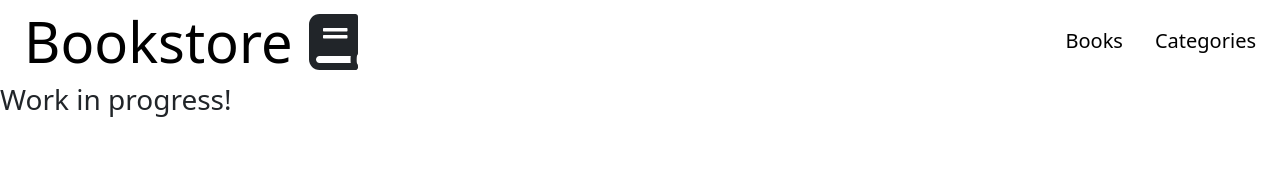
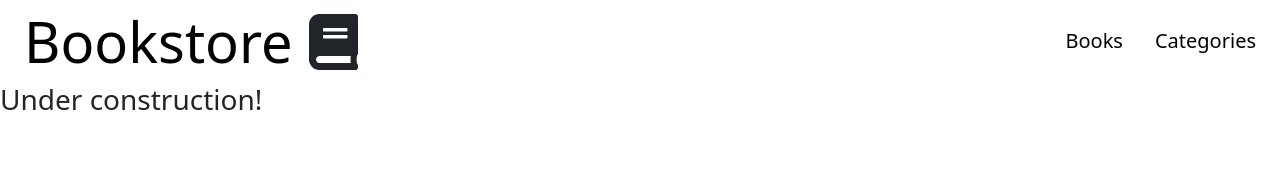
Before and after one commit to angelacuahutle/Bookstore, a React (Create React App) app: page /categories in a window 1280 px wide. Shown: the top 173 px of the page. Built offline with nearby package versions, Linux system fonts and the light colour scheme.

Commit message:
Fix Readme

```diff
--- a/src/components/categories/categories.js
+++ b/src/components/categories/categories.js
@@ -4,7 +4,7 @@ function Categories() {
   return (
     <div>
       <h3>
-        Work in progress!
+        Under construction!
       </h3>
     </div>
   );
```
Also changed, not shown: 1 other file (tests, documents, lock files or other folders).
